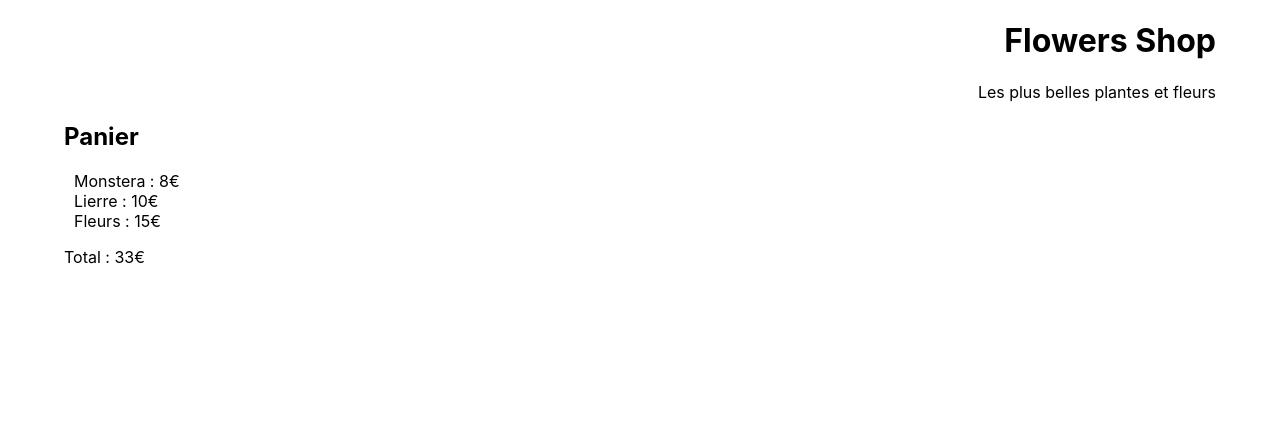
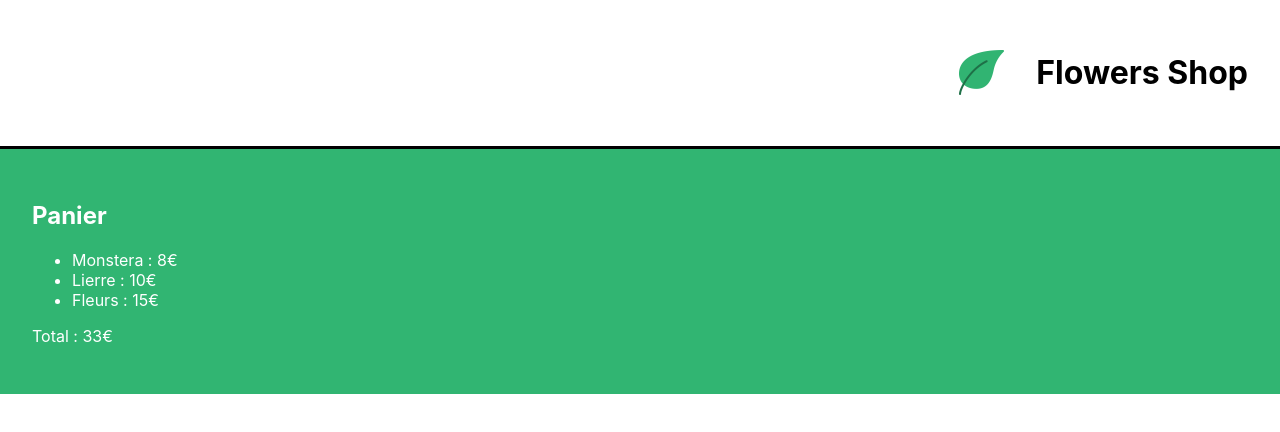
Before and after one commit to MarionTerray/flower_shop, a React (Create React App) app: page / in a window 1280 px wide. Shown: the top 432 px of the page. Built offline with nearby package versions, Linux system fonts and the light colour scheme.

Commit message:
add style banner and cart

```diff
--- a/src/App.css
+++ b/src/App.css
@@ -1,22 +1,3 @@
-.header {
-  text-align: right;
-  margin-right: 5%;
-}
-
-.description {
-  text-align: right;
-  margin-right: 5%;
-}
-
-.cart {
-  margin-left: 5%;
-}
-
-.cart > ul {
-  list-style: none;
-  padding-left: 10px;
-}
-
 
 
 @media (prefers-reduced-motion: no-preference) {
--- a/src/components/Banner.js
+++ b/src/components/Banner.js
@@ -1,12 +1,14 @@
 import React from 'react';
-import Header from './Header';
-import Descritpion from './Descritpion';
+import logo from '../assets/logo.png';
+import '../styles/Banner.css'
 
 function Banner() {
+  const title = "Flowers Shop";
+
   return (
-    <div className='baniere'>
-      <Header />
-      <Descritpion />
+    <div className='banner'>
+      <img src={logo} alt='Flowers Shop' className='logo' />
+      <h1 className='title'>{title}</h1>
     </div>
   )
 }
--- a/src/components/Cart.js
+++ b/src/components/Cart.js
@@ -1,4 +1,5 @@
 import React from 'react';
+import '../styles/Cart.css'
 
 function Cart() {
 
--- a/src/index.js
+++ b/src/index.js
@@ -1,6 +1,6 @@
 import React from 'react';
 import ReactDOM from 'react-dom/client';
-import './index.css';
+import './styles/index.css';
 import App from './components/App';
 import reportWebVitals from './reportWebVitals';
 
--- /dev/null
+++ b/src/styles/Banner.css
@@ -0,0 +1,19 @@
+.banner {
+    color: black;
+    text-align: right;
+    padding: 32px;
+    border-bottom: solid 3px black;
+    display: flex;
+    justify-content: flex-end;
+    flex-direction: row;
+    align-items: center;
+}
+
+.title {
+    padding-left: 32px;
+}
+
+.logo {
+    height: 45px;
+    width: 45px;
+}
--- /dev/null
+++ b/src/styles/Cart.css
@@ -0,0 +1,5 @@
+.cart {
+    padding: 32px;
+    color: white;
+    background-color: #31b572;
+}
```
Also changed, not shown: src/assets/logo.png (added), src/styles/index.css (renamed from src/index.css).
